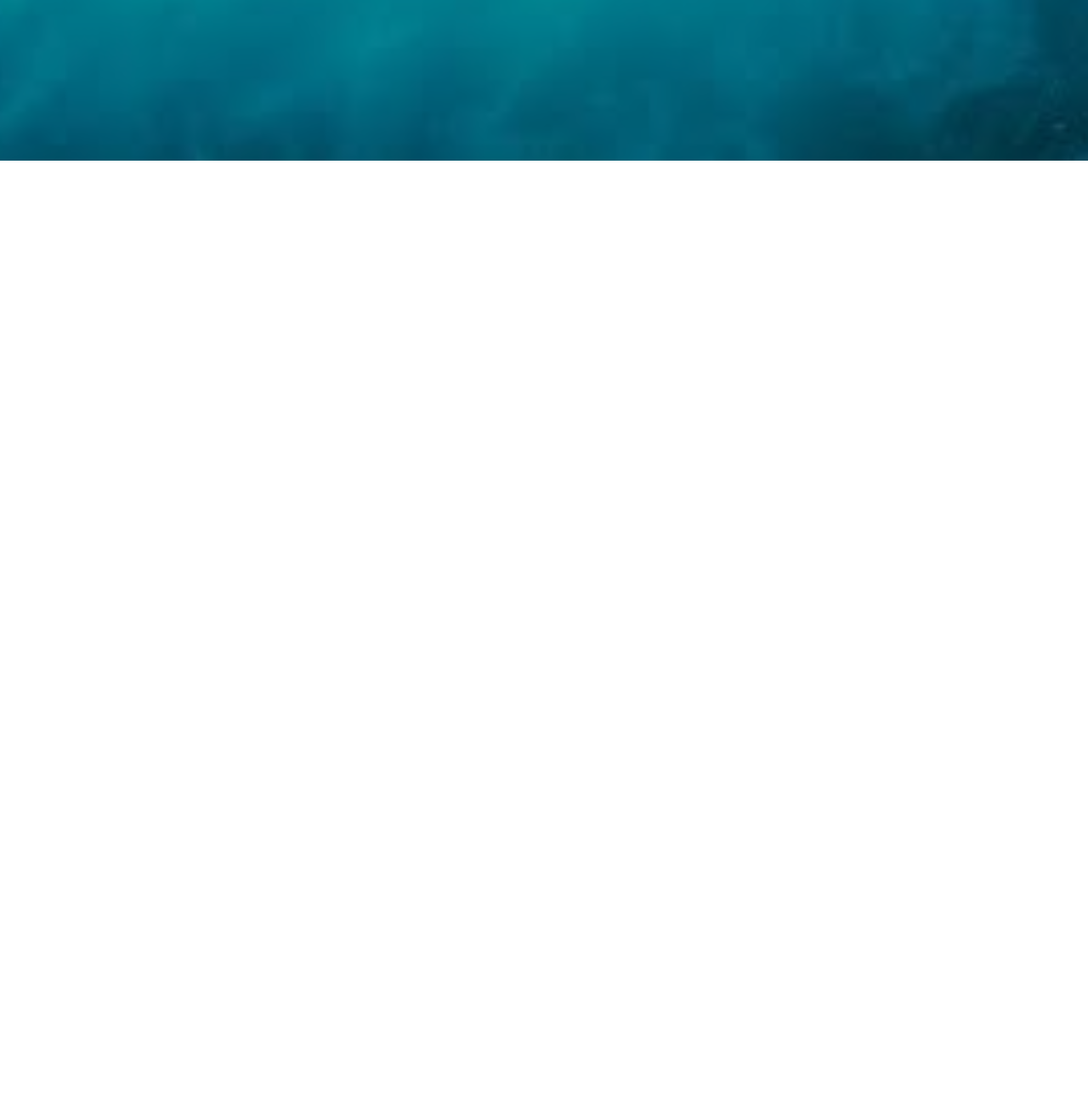
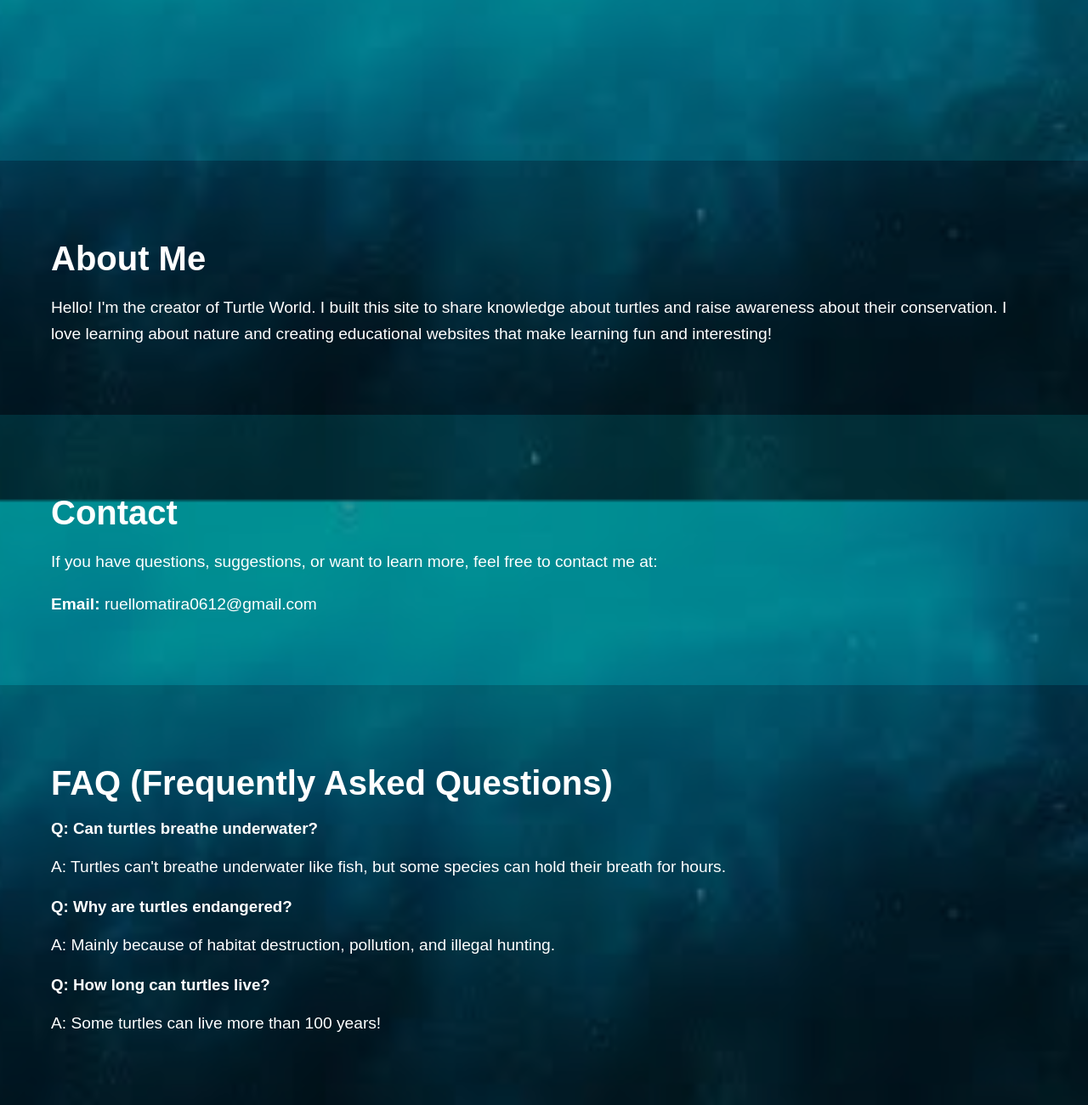
Before and after one commit to ruellomatira-hub/turtle-website, a plain HTML site: page index.html in a window 1280 px wide. Shown: the part 3411-4711 px from the top of the page at 85% size. Before the commit the page ends 3600 px from the top, so only its background shows below. Drawn offline with Linux system fonts and the light colour scheme.

Commit message:
Update index.html

```diff
--- a/index.html
+++ b/index.html
@@ -63,6 +63,21 @@
       max-width: 300px;
     }
   }
+
+  /* Extra styling for About, Contact, FAQ */
+  .small-section {
+    min-height: auto;
+    padding: 60px;
+    display: block;
+  }
+
+  .faq-item {
+    margin-bottom: 20px;
+  }
+
+  .faq-item h3 {
+    margin: 0 0 10px 0;
+  }
 </style>
 </head>
 <body>
@@ -99,5 +114,38 @@
   <img src="turtle_picture4.jpg" alt="Turtle 4" class="turtle">
 </section>
 
+<!-- ABOUT ME -->
+<section class="small-section">
+  <h1>About Me</h1>
+  <p>Hello! I'm the creator of Turtle World. I built this site to share knowledge about turtles and raise awareness about their conservation. I love learning about nature and creating educational websites that make learning fun and interesting!</p>
+</section>
+
+<!-- CONTACT -->
+<section class="small-section">
+  <h1>Contact</h1>
+  <p>If you have questions, suggestions, or want to learn more, feel free to contact me at:</p>
+  <p><strong>Email:</strong> ruellomatira0612@gmail.com</p>
+</section>
+
+<!-- FAQ -->
+<section class="small-section">
+  <h1>FAQ (Frequently Asked Questions)</h1>
+
+  <div class="faq-item">
+    <h3>Q: Can turtles breathe underwater?</h3>
+    <p>A: Turtles can't breathe underwater like fish, but some species can hold their breath for hours.</p>
+  </div>
+
+  <div class="faq-item">
+    <h3>Q: Why are turtles endangered?</h3>
+    <p>A: Mainly because of habitat destruction, pollution, and illegal hunting.</p>
+  </div>
+
+  <div class="faq-item">
+    <h3>Q: How long can turtles live?</h3>
+    <p>A: Some turtles can live more than 100 years!</p>
+  </div>
+</section>
+
 </body>
 </html>
```
